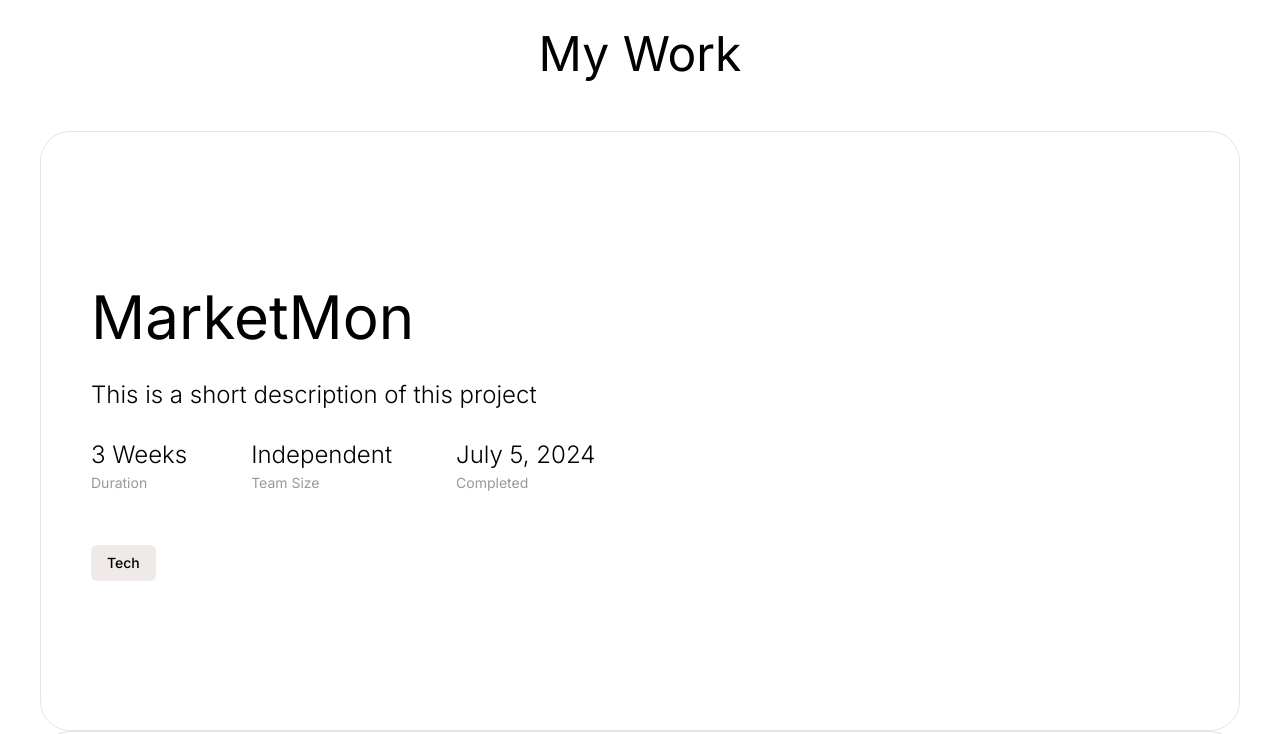
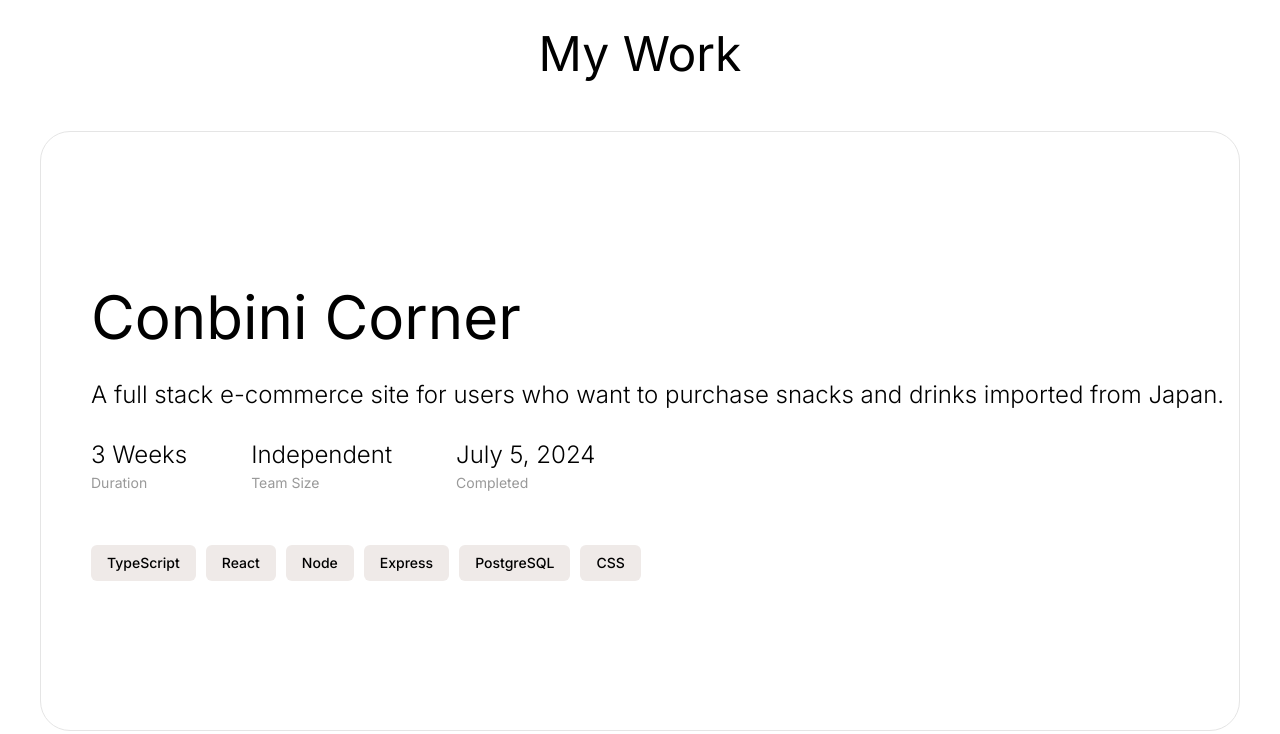
Before and after one commit to vanessaviray/portfolio, a Next.js app: page / in a window 1280 px wide. Shown: the part 380-1114 px from the top of the page. Built offline with nearby package versions, Linux system fonts and the light colour scheme.

Commit message:
Rendered tech highlights for each individual project.

```diff
--- a/app/components/ProjectCard.tsx
+++ b/app/components/ProjectCard.tsx
@@ -1,4 +1,4 @@
-import { Project } from "../data/data";
+import { Project, projects } from "../data/data";
 
 type ProjectCardProps = {
   project: Project;
@@ -6,7 +6,7 @@ type ProjectCardProps = {
 
 export function ProjectCard({ project }: ProjectCardProps) {
   return (
-    <div className="project-card-container flex items-center w-full h-[600px] rounded-[30px] pl-[50px]">
+    <div className="project-card-container flex items-center w-full h-[600px] rounded-[30px] pl-[50px] mb-6">
       <div>
         <h2>{project.name}</h2>
         <p className="font-light my-6">{project.shortDescription}</p>
@@ -24,16 +24,24 @@ export function ProjectCard({ project }: ProjectCardProps) {
             <p className="text-sm text-customColor-lightGray">Completed</p>
           </div>
         </div>
-        <TechHighlight />
+        <div className="tech-highlights">
+          {project.techHighlights.map((tech, index) => (
+            <TechHighlight key={index} tech={tech} />
+          ))}
+        </div>
       </div>
     </div>
   );
 }
 
-function TechHighlight() {
+type TechHighlightProps = {
+  tech: string;
+};
+
+function TechHighlight({ tech }: TechHighlightProps) {
   return (
-    <div className="bg-customColor-lightGray2 inline-block py-2 px-4 rounded-md">
-      <p className="text-sm font-medium">Tech</p>
+    <div className="bg-customColor-lightGray2 inline-block py-2 px-4 rounded-md mr-[10px]">
+      <p className="text-sm font-medium">{tech}</p>
     </div>
   );
 }
--- a/app/data/data.ts
+++ b/app/data/data.ts
@@ -9,8 +9,9 @@ export type Project = {
 
 export const projects: Project[] = [
   {
-    name: "MarketMon",
-    shortDescription: "This is a short description of this project",
+    name: "Conbini Corner",
+    shortDescription:
+      "A full stack e-commerce site for users who want to purchase snacks and drinks imported from Japan.",
     duration: "3 Weeks",
     teamSize: "Independent",
     completionDate: "July 5, 2024",
@@ -32,8 +33,9 @@ export const projects: Project[] = [
     techHighlights: ["JavaScript", "TypeScript", "Next", "CSS", "Rest API"],
   },
   {
-    name: "Conbini Corner",
-    shortDescription: "This is a short description of this project",
+    name: "MarketMon",
+    shortDescription:
+      "A dynamic web app that allows users to search and view the details of 12,000+ Pokémon cards, create a digital card collection and see its total estimated market value.",
     duration: "2 Weeks",
     teamSize: "Independent",
     completionDate: "July 5, 2024",
```
